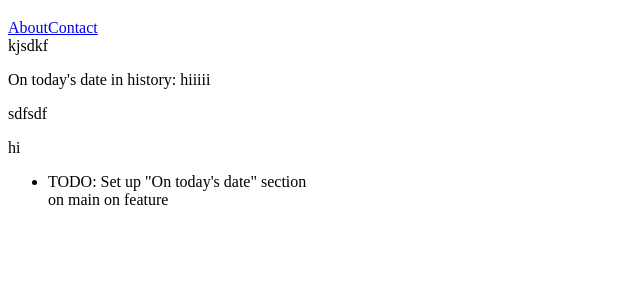
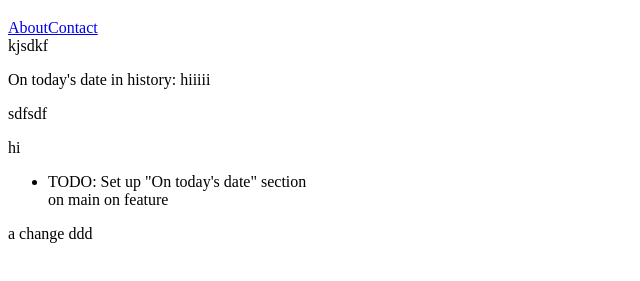
Before and after one commit to josephlawerance/testing_work, a plain HTML site: page index.html in a window 1280 px wide. Shown: the part 87-368 px from the top of the page, without its empty margins (0-640 px from the left). Drawn offline with Linux system fonts and the light colour scheme.

Commit message:
feature edit

```diff
--- a/index.html
+++ b/index.html
@@ -21,5 +21,6 @@
       <li>TODO: Set up "On today's date" section</li>
       on main on feature
     </ul>
+    a change ddd
   </body>
 </html>
```
